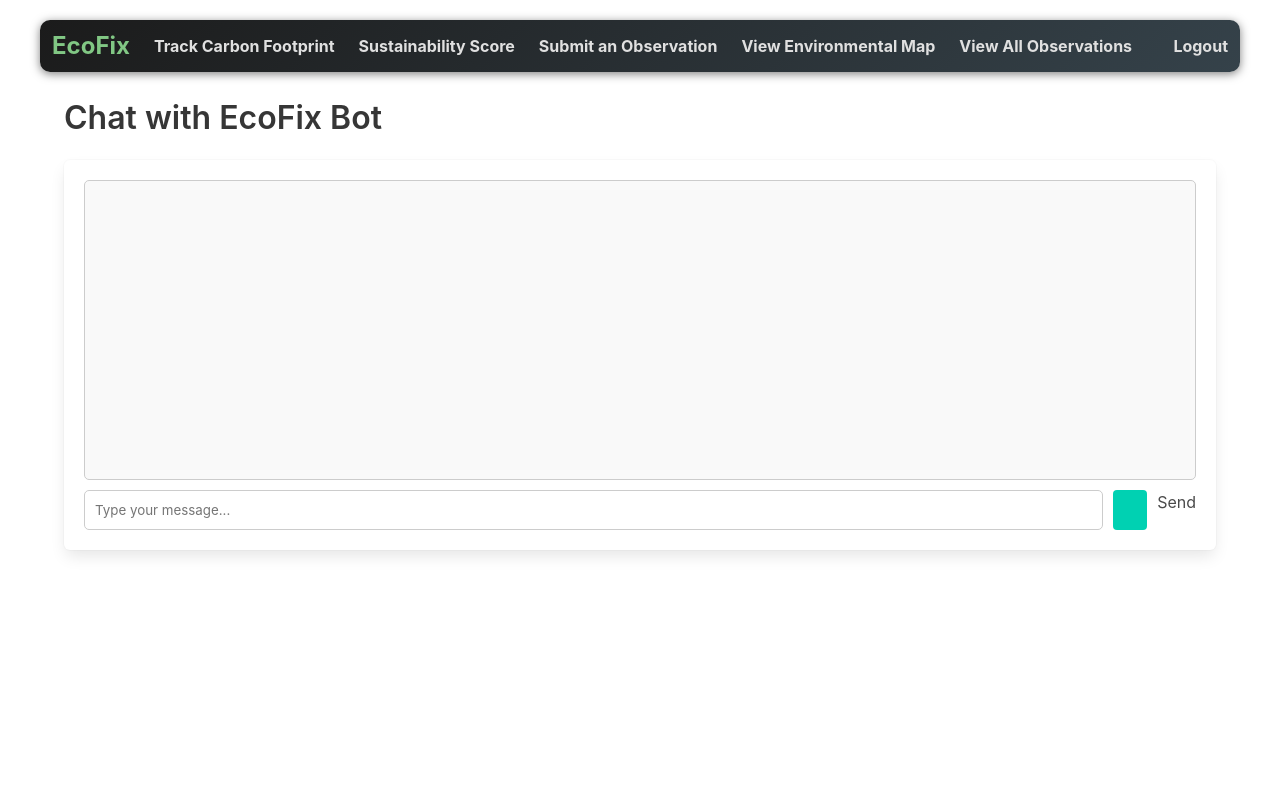
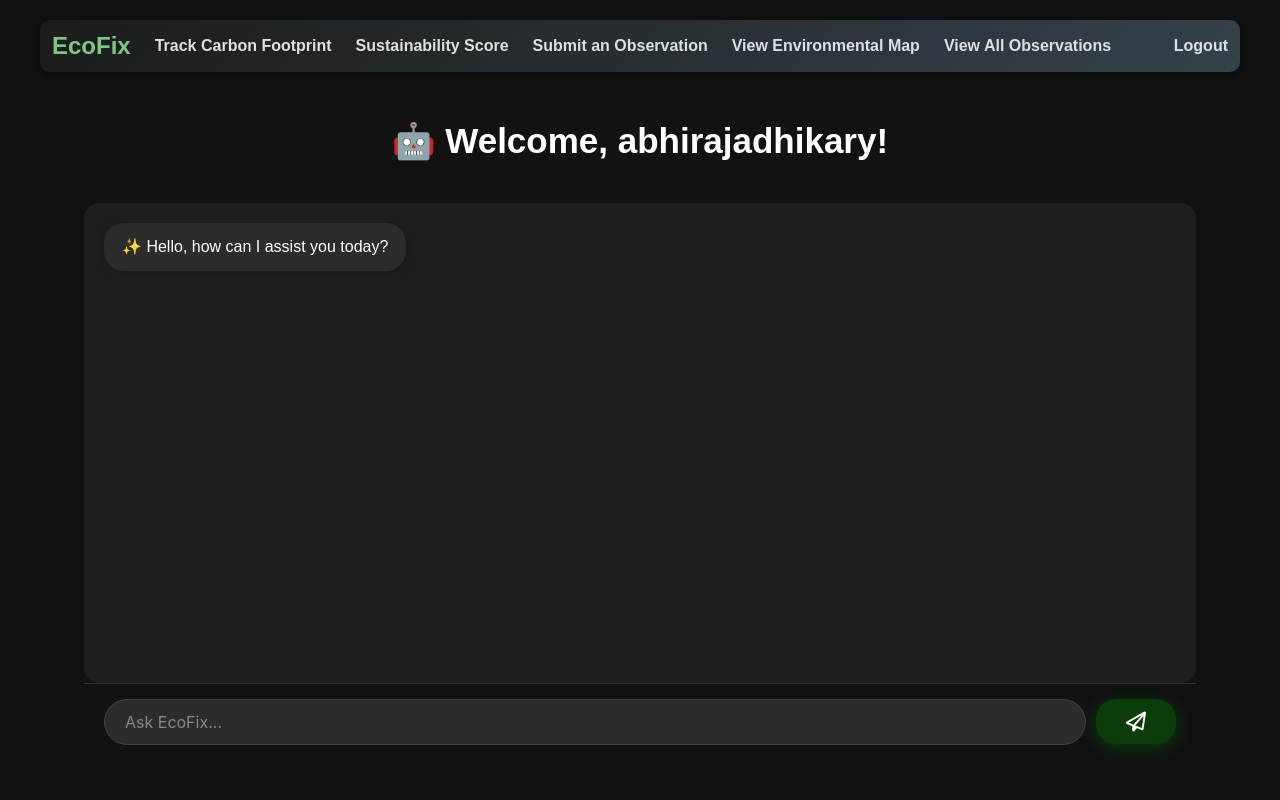
Before and after one commit to abhirajadhikary06/EcoFix, a Django app: template ecofix/climate_tracker/templates/chatbot.html in a window 1280 px wide. Run offline with Django 5.2, Linux system fonts and the light colour scheme; a user stored in the database is signed in; tables that the repository leaves empty hold one stand-in row (values such as "Sample post"); the template is opened without the code that fills it: most values are stand-ins (such as "Sample title", 1, 10 or a date in 2020); parts of the project's set-up code (start-up, migrations or seed data) failed here and were passed over.

Commit message:
chatbot, utils.py updated

```diff
--- a/ecofix/climate_tracker/templates/chatbot.html
+++ b/ecofix/climate_tracker/templates/chatbot.html
@@ -1,63 +1,262 @@
 {% extends "base.html" %}
 
-{% block title %}Chat with EcoFix Bot{% endblock %}
+{% block title %}Welcome to EcoFix, {{ user_name }}{% endblock %}
 
 {% block content %}
-<h1 class="title">Chat with EcoFix Bot</h1>
-<div class="box">
-    <!-- Chat Box -->
-    <div id="chat-box" style="height: 300px; overflow-y: auto; border: 1px solid #ccc; padding: 10px; margin-bottom: 10px; background-color: #f9f9f9; border-radius: 5px;"></div>
 
-    <!-- Input Area -->
-    <div style="display: flex; gap: 10px;">
-        <input type="text" id="user-input" placeholder="Type your message..." style="flex-grow: 1; padding: 10px; border-radius: 5px; border: 1px solid #ccc;">
-        <button id="send-btn" class="button is-primary" style="display: flex; align-items: center; gap: 5px;"></button>
-            <span id="btn-text">Send</span>
-            <span id="loading-spinner" class="spinner" style="display: none; width: 16px; height: 16px; border: 2px solid #fff; border-top: 2px solid #000; border-radius: 50%; animation: spin 1s linear infinite;"></span>
-        </button>
-    </div>
-</div>
+<head>
+    <!-- Add this in your base.html if not already included -->
+    <link rel="stylesheet" href="https://cdnjs.cloudflare.com/ajax/libs/font-awesome/6.5.0/css/all.min.css">
+</head>
 
 <style>
+    /* Reset body and html for full height */
+    body, html {
+        height: 100vh;
+        margin: 0;
+        padding: 0;
+        overflow: hidden;
+        display: flex;
+        flex-direction: column;
+        background-color: #121212; /* Dark background */
+        color: #fff; /* Light text for contrast */
+        font-family: 'Arial', sans-serif;
+    }
+
+    /* Main container to structure the layout */
+    .main-container {
+        display: flex;
+        flex-direction: column;
+        height: 100vh; /* Full viewport height */
+    }
+
+    .gradient-text {
+        background: white;
+        -webkit-background-clip: text;
+        -webkit-text-fill-color: transparent;
+        background-clip: text;
+        text-fill-color: transparent;
+    }
+
+    /* General header styling */
+    .header {
+        padding: 15px 20px;
+        text-align: center;
+        font-size: 35px;
+        font-weight: bold;
+    }
+
+    /* Chat container to hold messages */
+    /* Hide scrollbar while still allowing scroll functionality */
+    .chat-container {
+        flex: 1;
+        display: flex;
+        flex-direction: column;
+        padding: 20px;
+        overflow-y: auto; /* Enables scrolling */
+        background-color: #121212;
+        max-height: calc(100vh - 180px);
+
+        /* Hide scrollbar for all browsers */
+        scrollbar-width: none;  /* Firefox */
+        -ms-overflow-style: none;  /* Internet Explorer 10+ */
+    }
+
+    /* Chat box styling */
+    #chat-box {
+        background: #1e1e1e;
+        border-radius: 15px;
+        padding: 20px;
+        overflow-y: auto;
+        box-shadow: 0 4px 12px rgba(0, 0, 0, 0.1);
+        display: flex;
+        flex-direction: column;
+        gap: 15px;
+        max-height: calc(100vh - 250px); /* Adjusting chat box height */
+        min-height : 60vh;
+    }
+
+    /* Individual message styling */
+    .message {
+        background-color: #2c2c2c;
+        padding: 12px 18px;
+        border-radius: 20px;
+        width: fit-content;
+        max-width: 80%;
+        box-shadow: 0 2px 6px rgba(0, 0, 0, 0.15);
+    }
+
+    /* Differentiate user and bot messages */
+    .user-message {
+        align-self: flex-end;
+        background-color: #0b3d0b;  /* Dark green background */
+        color: #ffffff;  /* White text for contrast */
+        box-shadow: 0 2px 6px rgba(0, 100, 0, 0.5); /* Green shadow effect */
+    }
+
+    .bot-message {
+        align-self: flex-start;
+        background-color: #2c2c2c;
+    }
+    /* Input area at the bottom */
+    .input-area {
+        display: flex;
+        padding: 15px 20px;
+        background: transparent;
+        border-top: 1px solid #333;
+        gap: 10px;
+        align-items: center;
+    }
+
+    /* Input field styling */
+    .input-area input {
+        flex: 1;
+        padding: 12px 20px;
+        border: 1px solid #444;
+        border-radius: 25px;
+        background-color: #2c2c2c;
+        color: #fff;
+        font-size: 16px;
+        outline: none;
+    }
+
+    /* Placeholder text color */
+    .input-area input::placeholder {
+        color: #888;
+    }
+
+    /* Spinner animation for loading effect */
+    .spinner {
+        border: 4px solid rgba(255, 255, 255, 0.1); /* Light border */
+        border-top: 4px solid #4a90e2; /* Blue color for the spinning part */
+        border-radius: 50%;
+        width: 25px;
+        height: 25px;
+        animation: spin 1s linear infinite; /* Infinite spin animation */
+        margin: 10px auto; /* Center the spinner */
+    }
+
+    /* Keyframes for the spinner rotation */
     @keyframes spin {
         0% { transform: rotate(0deg); }
         100% { transform: rotate(360deg); }
     }
+
+    /* Submit button styling */
+    .input-area button {
+        background: #0b3d0b !important;  /* Dark green color */
+        border: none;
+        border-radius: 20px;
+        width: 80px;
+        height: 45px;
+        display: flex;
+        justify-content: center;
+        align-items: center;
+        cursor: pointer;
+        transition: all 0.3s ease;
+        box-shadow: 0 4px 15px rgba(0, 100, 0, 0.5); /* Soft green glow */
+        color: #ffffff; /* Ensure the icon is white */
+    }
+
+.input-area button i {
+    font-size: 20px;
+    color: #ffffff !important; /* Make sure the icon color is white */
+}
+
+/* Button hover effect with stronger glow */
+.input-area button:hover {
+    background: #0a330a !important; /* Slightly darker green on hover */
+    box-shadow: 0 6px 20px rgba(0, 128, 0, 0.8); /* Brighter green glow on hover */
+    transform: scale(1.1); /* Slightly increase size on hover */
+}
+
+    /* Scrollbar styling for chat container */
+    .chat-container::-webkit-scrollbar {
+        display : none;
+    }
+
+    .chat-container::-webkit-scrollbar-thumb {
+        background-color: #4a4a4a;
+        border-radius: 10px;
+    }
+
+    .chat-container::-webkit-scrollbar-thumb:hover {
+        background-color: #6a6a6a;
+    }
 </style>
+
+<div class="header">
+    🤖 <span class="gradient-text">Welcome, {{ user.username }}!</span>
+</div>
+
+<div class="main-container">
+    <div class="chat-container">
+        <div id="chat-box">
+            <div class="message bot-message">✨ Hello, how can I assist you today?</div>
+        </div>
+
+        <!-- Input Area -->
+        <div class="input-area">
+            <input type="text" id="user-input" placeholder="Ask EcoFix...">
+            <button id="send-btn" class="button is-primary"><i class="fa-regular fa-paper-plane"></i></button>
+        </div>
+    </div>
+</div>
 
 <script>
     const chatBox = document.getElementById('chat-box');
     const userInput = document.getElementById('user-input');
     const sendBtn = document.getElementById('send-btn');
-    const btnText = document.getElementById('btn-text');
-    const loadingSpinner = document.getElementById('loading-spinner');
 
-    // Function to append messages to the chat box
+// Append Message
 function appendMessage(sender, message) {
     const messageElement = document.createElement('div');
-        messageElement.style.marginBottom = '10px';
-        messageElement.innerHTML = `<strong>${sender}:</strong> ${message}`;
+    messageElement.classList.add('message', sender === 'You' ? 'user-message' : 'bot-message');
+    messageElement.textContent = message;
     chatBox.appendChild(messageElement);
-        chatBox.scrollTop = chatBox.scrollHeight; // Auto-scroll to the bottom
+
+    // Enable auto-scroll to the latest message
+    chatBox.scrollTop = chatBox.scrollHeight;
+}
+function typeWriterEffect(element, text, speed = 5) {
+    let index = 0;
+    element.textContent = '';  // Clear the previous text
+
+    const interval = setInterval(() => {
+        if (index < text.length) {
+            element.textContent += text.charAt(index);
+            index++;
+
+            // Auto-scroll while typing
+            chatBox.scrollTop = chatBox.scrollHeight;
+        } else {
+            clearInterval(interval);
+        }
+    }, speed);
 }
 
-    // Function to send message
+// Send Message Function
 async function sendMessage() {
     const message = userInput.value.trim();
     if (!message) return;
 
-        // Append user message
     appendMessage('You', message);
-
-        // Clear input
     userInput.value = '';
 
-        // Show loading spinner
-        btnText.style.display = 'none';
-        loadingSpinner.style.display = 'inline-block';
+    // Create a container for the bot message and spinner
+    const botMessageElement = document.createElement('div');
+    botMessageElement.classList.add('message', 'bot-message');
+
+    // Add spinner while waiting for response
+    const spinner = document.createElement('div');
+    spinner.classList.add('spinner');
+    botMessageElement.appendChild(spinner);
+    chatBox.appendChild(botMessageElement);
+
+    // Scroll to bottom to keep spinner visible
+    chatBox.scrollTop = chatBox.scrollHeight;
 
     try {
-            // Send message to the server
         const response = await fetch('/chatbot/', {
             method: 'POST',
             headers: { 'Content-Type': 'application/x-www-form-urlencoded' },
@@ -65,24 +264,23 @@
         });
 
         const data = await response.json();
+
+        // Remove the spinner before showing the actual response
+        botMessageElement.removeChild(spinner);
+
         if (data.response) {
-                appendMessage('Bot', data.response);
+            typeWriterEffect(botMessageElement, data.response);
         } else if (data.error) {
-                appendMessage('Bot', `Error: ${data.error}`);
+            typeWriterEffect(botMessageElement, `Error: ${data.error}`);
         }
     } catch (error) {
-            appendMessage('Bot', 'An error occurred while processing your request.');
-        } finally {
-            // Hide loading spinner
-            btnText.style.display = 'inline';
-            loadingSpinner.style.display = 'none';
+        botMessageElement.removeChild(spinner);
+        typeWriterEffect(botMessageElement, 'An error occurred while processing your request.');
     }
 }
 
-    // Event listener for the Send button
+    // Event Listeners
     sendBtn.addEventListener('click', sendMessage);
-
-    // Event listener for the Enter key
     userInput.addEventListener('keypress', (event) => {
         if (event.key === 'Enter') {
             sendMessage();
--- a/ecofix/climate_tracker/utils.py
+++ b/ecofix/climate_tracker/utils.py
@@ -143,7 +143,7 @@
         assistant_response = response.text
 
         # Step 6: Add assistant response to history
-        conversation_history.append(f"Assistant: {assistant_response}")
+        conversation_history.append(f"{assistant_response}")
 
         logging.debug(f"Received response from Gemini API: {assistant_response}")
         return assistant_response
```
Lines whose indentation alone changed are shown as unchanged.
